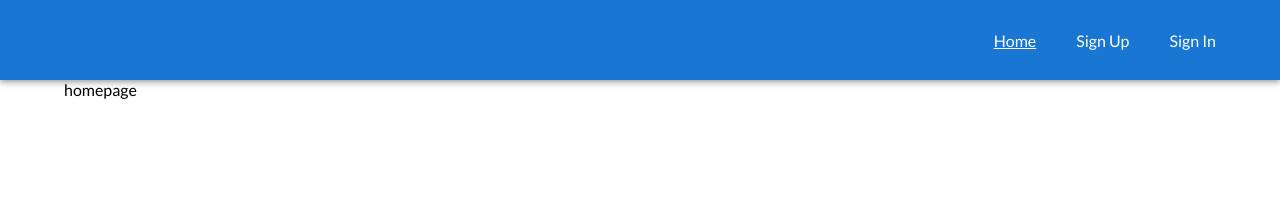
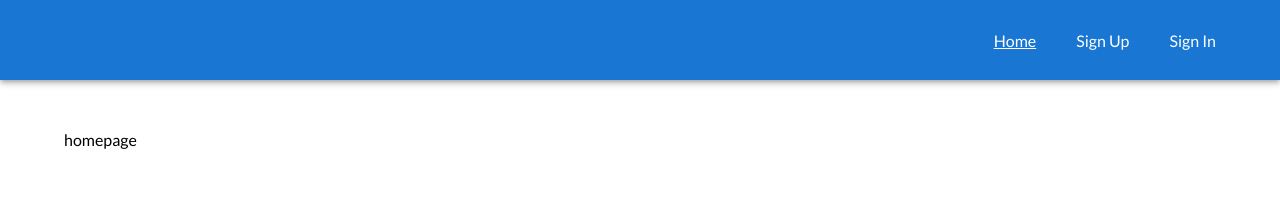
Before and after one commit to m-zs/auction-house-client, a React (Create React App) app: page / in a window 1280 px wide. Shown: the top 199 px of the page. Built offline with nearby package versions, Linux system fonts and the light colour scheme.

Commit message:
refactor: add styled container

```diff
--- a/src/components/App/App.tsx
+++ b/src/components/App/App.tsx
@@ -1,8 +1,8 @@
 import React, { lazy, Suspense } from "react";
 import { BrowserRouter, Route, Routes } from "react-router-dom";
-import { Container } from "@mui/material";
 
 import Navbar from "components/Navbar";
+import * as S from "./styles";
 
 const Homepage = lazy(() => import("pages/Home"));
 const SignUp = lazy(() => import("pages/SignUp"));
@@ -12,14 +12,14 @@ export const App = () => {
     <BrowserRouter>
       <Navbar />
 
-      <Container>
+      <S.StyledContainer>
         <Suspense fallback="loading...">
           <Routes>
             <Route path="/" element={<Homepage />} />
             <Route path="/sign-up" element={<SignUp />} />
           </Routes>
         </Suspense>
-      </Container>
+      </S.StyledContainer>
     </BrowserRouter>
   );
 };
--- /dev/null
+++ b/src/components/App/styles.ts
@@ -0,0 +1,6 @@
+import styled from "styled-components";
+import { Container } from "@mui/material";
+
+export const StyledContainer = styled(Container)`
+  padding-top: 50px;
+`;
```
